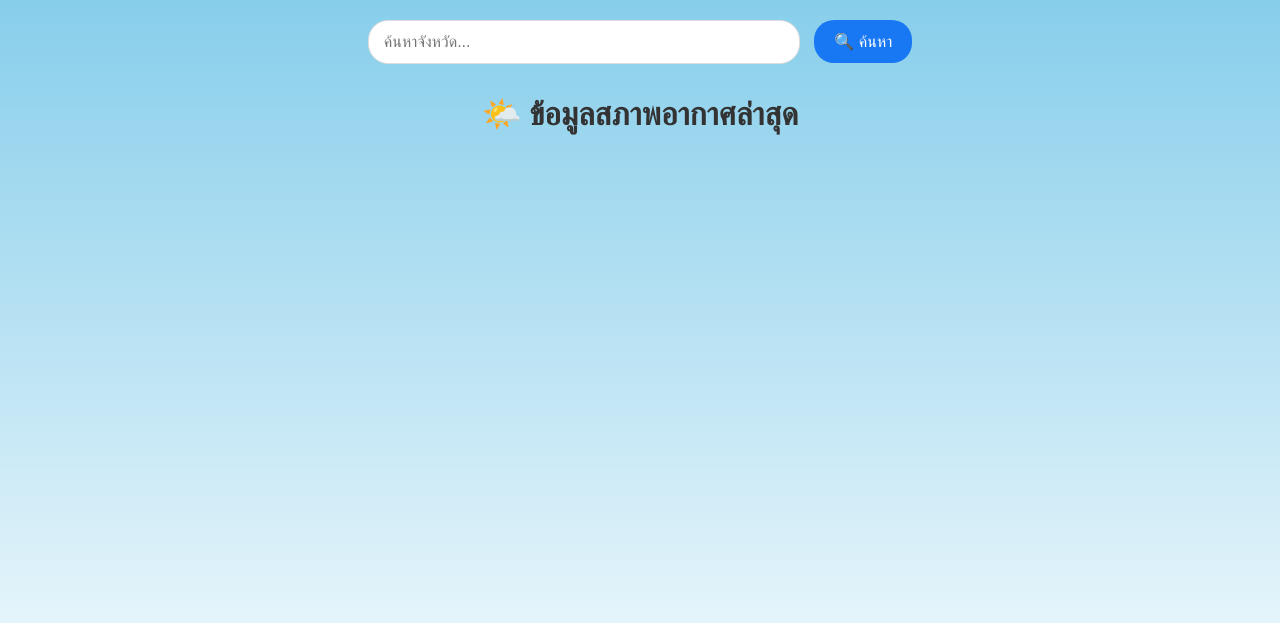
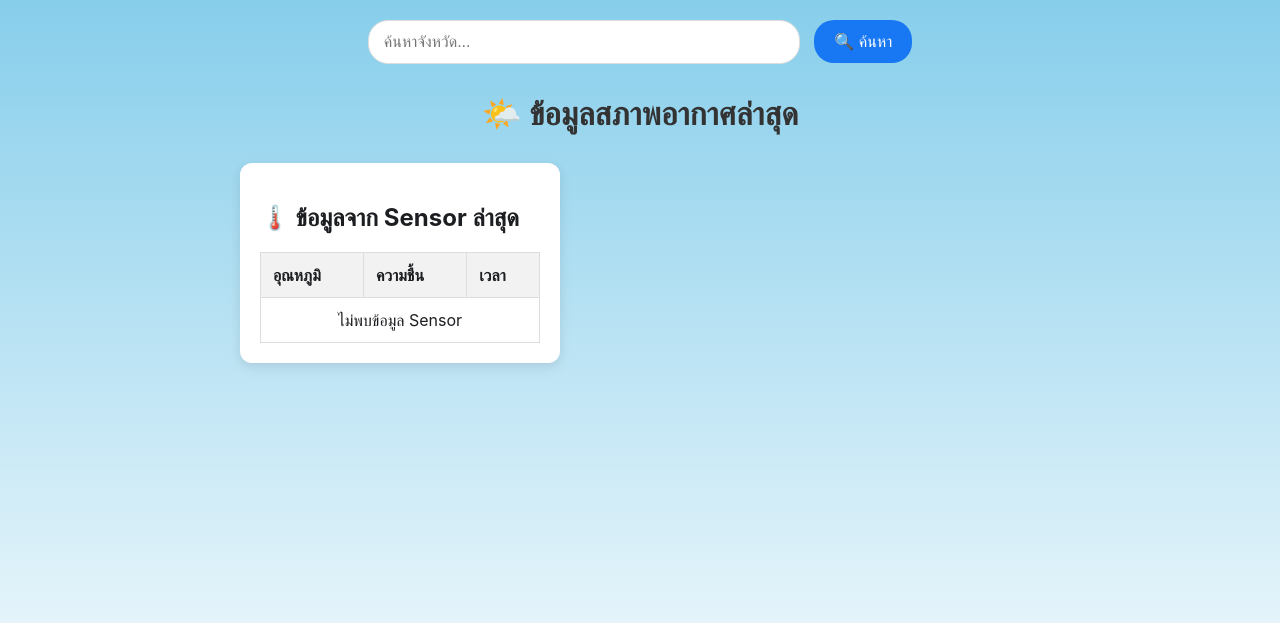
Before and after one commit to samaj43981/fetch-weather, a Node server app: page / in a window 1280 px wide. Shown: the top 623 px of the page. Run offline with Node 20, Linux system fonts and the light colour scheme; data that the repository does not hold is empty; some libraries are stand-ins or nearby versions.

Commit message:
ESP32 patch

```diff
--- a/server.js
+++ b/server.js
@@ -75,7 +75,22 @@ app.get('/', async (req, res) => {
       });
     });
 
-    res.render('index', { regions, query: searchQuery, locale: 'th-TH' });
+    // --- เพิ่มส่วนนี้: ดึงข้อมูลจาก Sensor ---
+    const sensorDb = client.db('test');
+    const sensorCollection = sensorDb.collection('sensors');
+    const sensorData = await sensorCollection
+      .find({})
+      .sort({ timestamp: -1 }) // ดึงข้อมูลล่าสุดก่อน
+      .limit(10) // แสดงผล 10 รายการล่าสุด
+      .toArray();
+
+    // แปลงเวลา timestamp ของ sensor
+    sensorData.forEach(sensor => {
+      sensor.formattedTimestamp = formatInTimeZone(sensor.timestamp, timeZone, formatString);
+    });
+    // --- จบส่วนที่เพิ่ม ---
+
+    res.render('index', { regions, sensorData, query: searchQuery, locale: 'th-TH' });
   } catch (err) {
     console.error(err);
     res.status(500).send("เกิดข้อผิดพลาด");
--- a/views/index.ejs
+++ b/views/index.ejs
@@ -80,6 +80,33 @@
       display: block;
       margin-top: 15px;
     }
+    .sensor-table {
+      width: 100%;
+      border-collapse: collapse;
+      margin-top: 20px;
+    }
+    .sensor-table th, .sensor-table td {
+      border: 1px solid #ddd;
+      padding: 12px;
+      text-align: left;
+    }
+    .sensor-table th {
+      background-color: #f2f2f2;
+    }
+    .main-layout {
+      display: flex;
+      flex-wrap: wrap;
+      gap: 20px;
+      align-items: flex-start; /* ให้ card ด้านบนสุดชิดกัน */
+    }
+    .sensor-column {
+      flex: 1;
+      min-width: 320px; /* ความกว้างขั้นต่ำก่อนจะขึ้นบรรทัดใหม่ */
+    }
+    .weather-column {
+      flex: 2;
+      min-width: 320px;
+    }
   </style>
 </head>
 <body>
@@ -91,6 +118,41 @@
       </form>
     </div>
     <h1>🌤️ ข้อมูลสภาพอากาศล่าสุด</h1>
+
+    <div class="main-layout">
+      <!-- คอลัมน์ซ้าย: ข้อมูล Sensor -->
+      <div class="sensor-column">
+        <div class="card">
+          <h2>🌡️ ข้อมูลจาก Sensor ล่าสุด</h2>
+          <table class="sensor-table">
+            <thead>
+              <tr>
+                <th>อุณหภูมิ</th>
+                <th>ความชื้น</th>
+                <th>เวลา</th>
+              </tr>
+            </thead>
+            <tbody>
+              <% if (sensorData && sensorData.length > 0) { %>
+                <% sensorData.forEach(sensor => { %>
+                  <tr>
+                    <td><%= sensor.temperature.toFixed(2) %> °C</td>
+                    <td><%= sensor.humidity %> %</td>
+                    <td><%= sensor.formattedTimestamp %></td>
+                  </tr>
+                <% }) %>
+              <% } else { %>
+                <tr>
+                  <td colspan="3" style="text-align: center;">ไม่พบข้อมูล Sensor</td>
+                </tr>
+              <% } %>
+            </tbody>
+          </table>
+        </div>
+      </div>
+
+      <!-- คอลัมน์ขวา: ข้อมูลสภาพอากาศ -->
+      <div class="weather-column">
         <% regions.forEach(region => { %>
           <h2><%= region._id %></h2>
           <% region.provinces.forEach(p => { %>
@@ -107,5 +169,7 @@
           <% }) %>
         <% }) %>
       </div>
+    </div>
+  </div>
 </body>
 </html>
```
Lines whose indentation alone changed are shown as unchanged.
